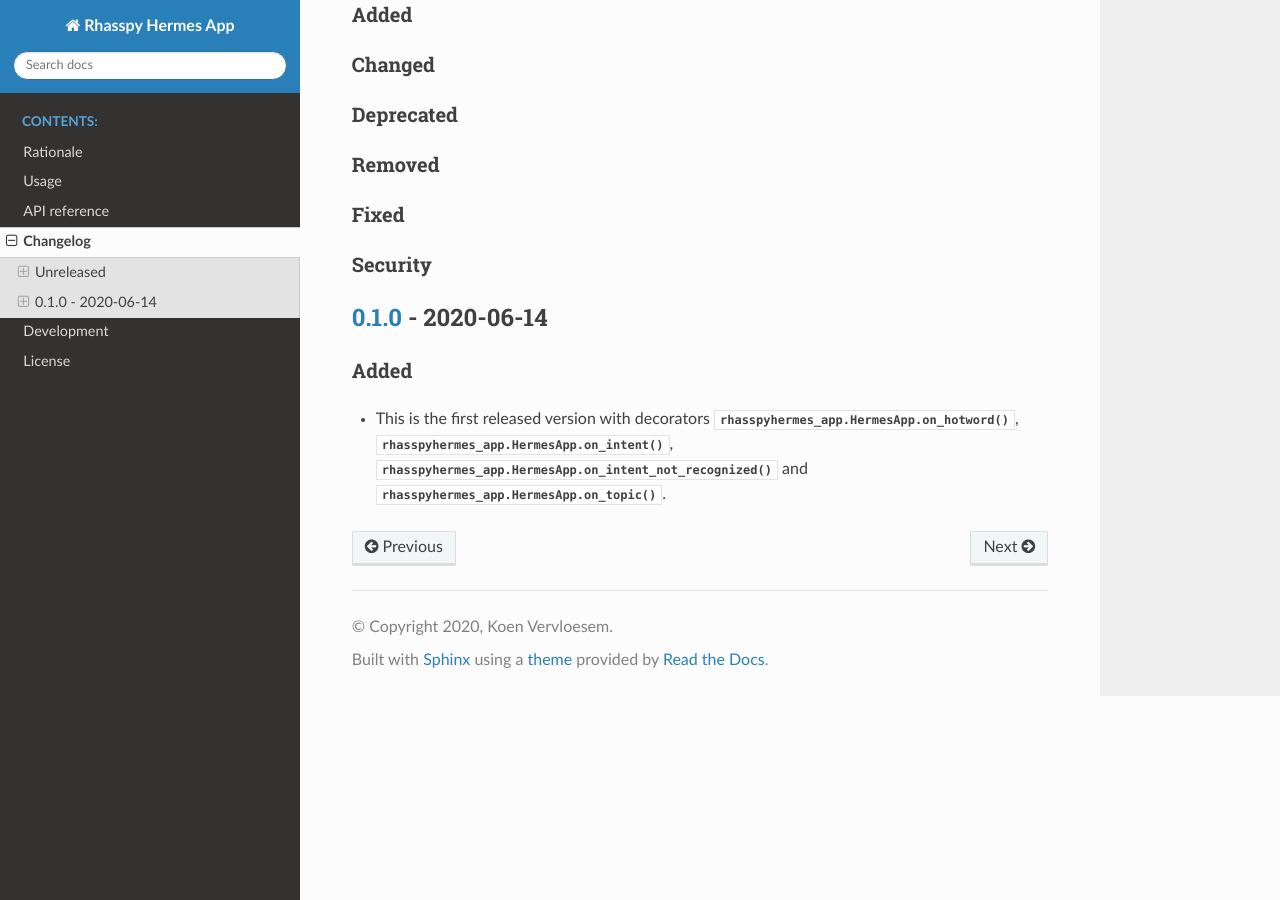
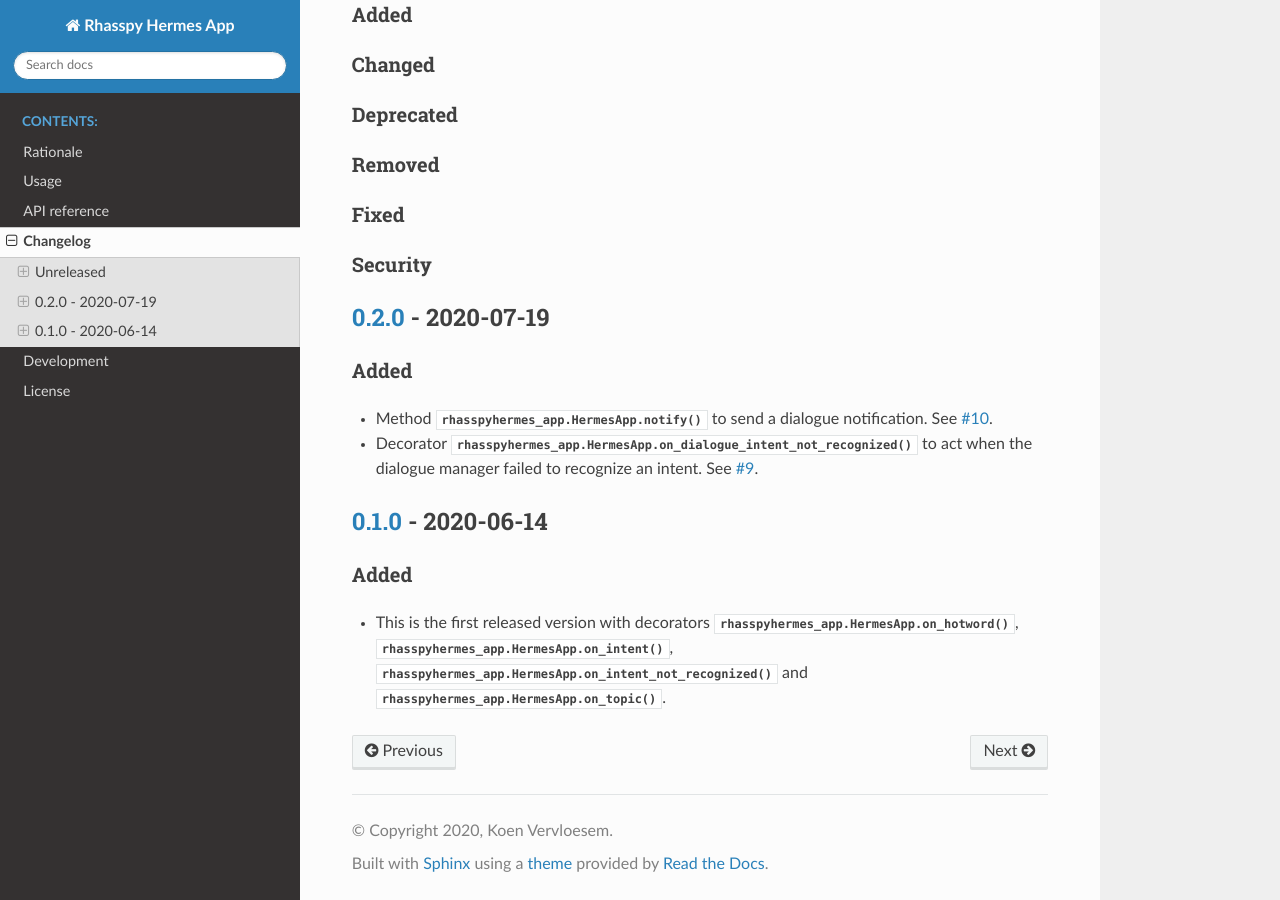
Before and after one commit to rhasspy/rhasspy-hermes-app, a Sphinx documentation site: the page built from docs/changelog.rst, in a window 1280 px wide and 900 px high, scrolled down 527 px. Built offline with Sphinx 7.4.7 and the Read the Docs theme 2.0.0, drawn with Linux system fonts in a browser that asks for light colours; the version number could not be read and is left out.

Commit message:
Bump version to 0.2.0

```diff
--- a/docs/changelog.rst
+++ b/docs/changelog.rst
@@ -22,7 +22,7 @@
 
 Commits `since last release`_:
 
-.. _`since last release`: https://github.com/rhasspy/rhasspy-hermes-app/compare/v0.1.0...HEAD
+.. _`since last release`: https://github.com/rhasspy/rhasspy-hermes-app/compare/v0.2.0...HEAD
 
 Added
 =====
@@ -43,6 +43,17 @@
 ========
 
 
+*********************
+`0.2.0`_ - 2020-07-19
+*********************
+
+.. _`0.2.0`: https://github.com/rhasspy/rhasspy-hermes-app/releases/tag/v0.2.0
+
+Added
+=====
+
+- Method :meth:`rhasspyhermes_app.HermesApp.notify` to send a dialogue notification. See `#10 <https://github.com/rhasspy/rhasspy-hermes-app/issues/10>`_.
+- Decorator :meth:`rhasspyhermes_app.HermesApp.on_dialogue_intent_not_recognized` to act when the dialogue manager failed to recognize an intent. See `#9 <https://github.com/rhasspy/rhasspy-hermes-app/issues/9>`_.
 
 *********************
 `0.1.0`_ - 2020-06-14
```
Also changed, not shown: 1 other file.
